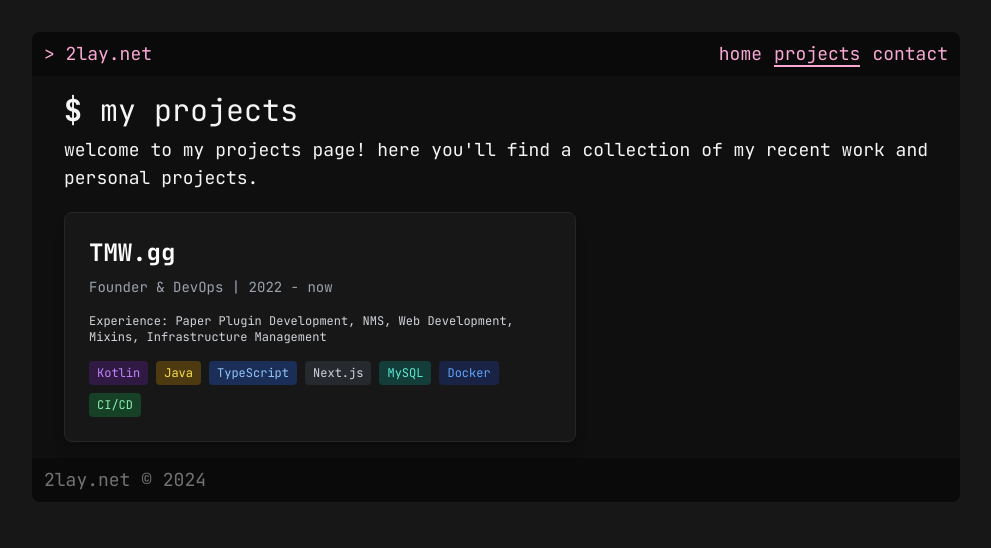
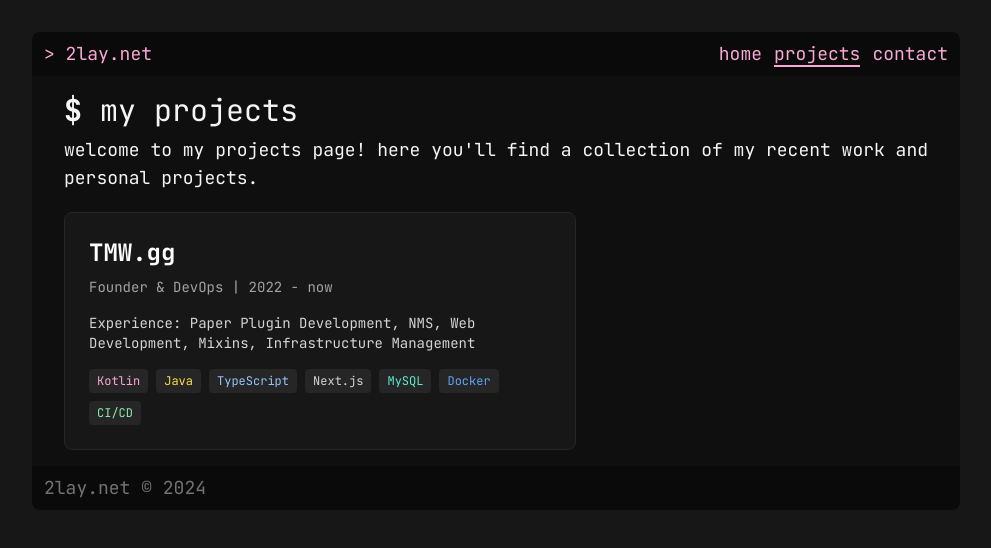
Before and after one commit to 2lay/2lay.net, a Next.js app: page /projects in a window 1280 px wide. Shown: the top 548 px of the page, without its empty margins (144-1135 px from the left). Built offline with nearby package versions, Linux system fonts and the light colour scheme.

Commit message:
feat: better projects card

```diff
--- a/app/projects/page.tsx
+++ b/app/projects/page.tsx
@@ -17,7 +17,7 @@ export default function Projects() {
             <div>
                 <div className="flex flex-col gap-y-2 mb-5">
                     <p className="text-3xl">
-                        <a className="font-bold">$</a> my projects
+                        <span className="font-bold">$</span> my projects
                     </p>
                     <p>
                         welcome to my projects page! here you&#39;ll find a collection of my recent work and
@@ -25,39 +25,25 @@ export default function Projects() {
                     </p>
                 </div>
                 <div className="flex flex-col max-w-lg">
-                    <div className="border border-neutral-800 max-w-max p-6 shadow-lg bg-neutral-900 text-white rounded-lg">
+                    <div className="border border-neutral-800 p-6 bg-neutral-900 text-white rounded-lg transition-all duration-300 ease-in-out hover:shadow-[5px_5px_0px_0px_#f472b6]">
                         <a
                             href="https://tmw.gg/"
-                            className="text-2xl font-bold hover:text-gray-400 transition-colors duration-300 block mb-2">
+                            className="text-2xl font-bold hover:text-pink-300 transition-colors duration-300 block mb-2">
                             TMW.gg
                         </a>
-                        <p className="text-sm text-gray-400 mb-4">Founder & DevOps | 2022 - now</p>
-                        <p className="text-xs text-gray-300 mb-4">
+                        <p className="text-sm text-neutral-400 mb-4">Founder & DevOps | 2022 - now</p>
+                        <p className="text-sm text-neutral-300 mb-4">
                             Experience: Paper Plugin Development, NMS, Web Development, Mixins, Infrastructure Management
                         </p>
-                        <div className="text-xs text-gray-500">
+                        <div className="text-xs">
                             <div className="flex gap-2 flex-wrap">
-                                <span className="text-purple-400 bg-purple-800 bg-opacity-30 px-2 py-1 rounded">
-                                    Kotlin
-                                </span>
-                                <span className="text-yellow-300 bg-yellow-600 bg-opacity-30 px-2 py-1 rounded">
-                                    Java
-                                </span>
-                                <span className="text-blue-300 bg-blue-600 bg-opacity-30 px-2 py-1 rounded">
-                                    TypeScript
-                                </span>
-                                <span className="text-gray-300 bg-gray-600 bg-opacity-30 px-2 py-1 rounded">
-                                    Next.js
-                                </span>
-                                <span className="text-teal-300 bg-teal-600 bg-opacity-30 px-2 py-1 rounded">
-                                    MySQL
-                                </span>
-                                <span className="text-blue-400 bg-blue-800 bg-opacity-30 px-2 py-1 rounded">
-                                    Docker
-                                </span>
-                                <span className="text-green-300 bg-green-600 bg-opacity-30 px-2 py-1 rounded">
-                                    CI/CD
-                                </span>
+                                <span className="bg-neutral-800 px-2 py-1 rounded text-pink-300">Kotlin</span>
+                                <span className="bg-neutral-800 px-2 py-1 rounded text-yellow-300">Java</span>
+                                <span className="bg-neutral-800 px-2 py-1 rounded text-blue-300">TypeScript</span>
+                                <span className="bg-neutral-800 px-2 py-1 rounded text-neutral-300">Next.js</span>
+                                <span className="bg-neutral-800 px-2 py-1 rounded text-teal-300">MySQL</span>
+                                <span className="bg-neutral-800 px-2 py-1 rounded text-blue-400">Docker</span>
+                                <span className="bg-neutral-800 px-2 py-1 rounded text-green-300">CI/CD</span>
                             </div>
                         </div>
                     </div>
```
